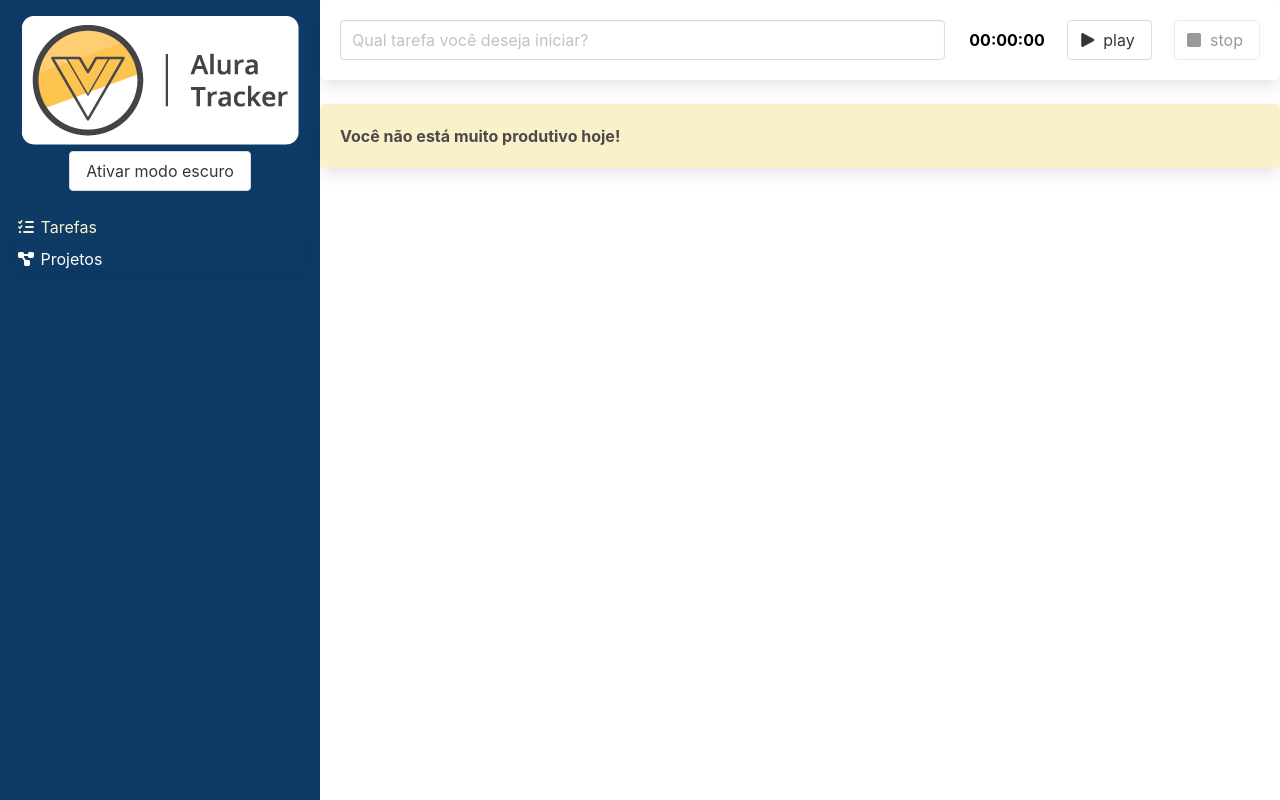
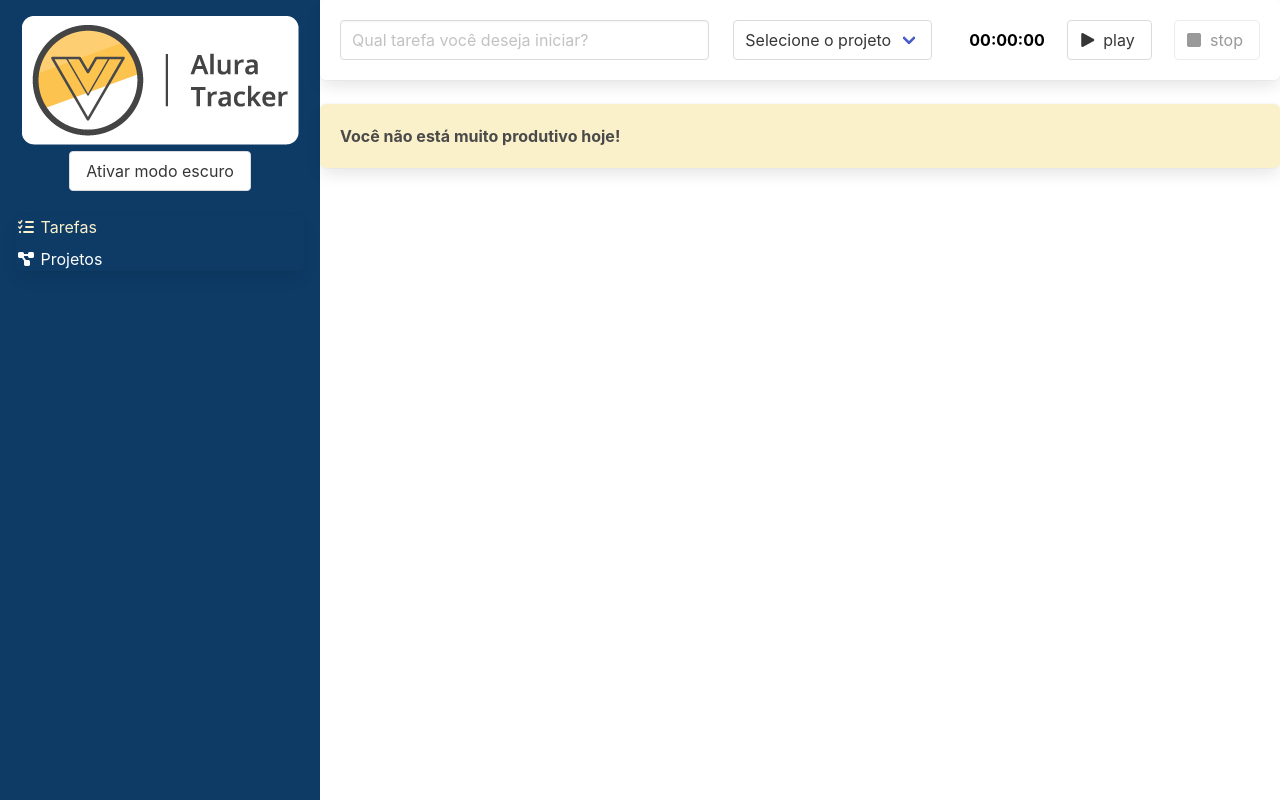
Before and after one commit to KaueGSouzaDevs/ws-alura-tracker, a Vue app: page / in a window 1280 px wide. Built offline with nearby package versions, Linux system fonts and the light colour scheme.

Commit message:
Feat: Refatoração formulário e lista de projetos, adiciona métedo de edição de projetos e persiste lista de projetos em store usando vuex

```diff
--- a/package.json
+++ b/package.json
@@ -10,7 +10,8 @@
   "dependencies": {
     "core-js": "^3.8.3",
     "vue": "^3.2.13",
-    "vue-router": "^4.5.1"
+    "vue-router": "^4.5.1",
+    "vuex": "^4.0.2"
   },
   "devDependencies": {
     "@fortawesome/fontawesome-free": "^7.0.0",
--- a/src/components/Formulario.vue
+++ b/src/components/Formulario.vue
@@ -1,8 +1,16 @@
 <template>
     <div class="box formulario">
         <div class="columns">
-            <div class="column is-8" role="form" aria-label="Formulário para criação de uma nova tarefa.">
+            <div class="column is-5" role="form" aria-label="Formulário para criação de uma nova tarefa.">
                 <input type="text" class="input" placeholder="Qual tarefa você deseja iniciar?" v-model="descricao"/>
+            </div>
+            <div class="column is-3">
+                <div class="select">
+                    <select v-model="idProjeto">
+                        <option value="">Selecione o projeto</option>
+                        <option v-for="projeto in projetos" :key="projeto.id" :value="projeto.id">{{ projeto.nome }}</option>
+                    </select>
+                </div>
             </div>
             <div class="column">
                 <Temporizador @aoTemporizadorFinalizado="finalizarTarefa" />
@@ -12,15 +20,18 @@
 </template>
 
 <script lang="ts">
-import { defineComponent } from "vue";
+import { computed, defineComponent } from "vue";
 import Temporizador from "./Temporizador.vue";
+import { key } from "@/store";
+import { useStore } from "vuex";
 
 export default defineComponent({
     name: "AppFormulario",
     emits: ['aoSalvarTarefa'],
     data () {
         return {
-            descricao: ''
+            descricao: '',
+            idProjeto: ''
         }
     },
     components: {
@@ -28,8 +39,14 @@ export default defineComponent({
     },
     methods: {
         finalizarTarefa(tempoDecorrido: number) : void {
-            this.$emit('aoSalvarTarefa', {duracaoEmSegundos: tempoDecorrido, descricao: this.descricao})
+            this.$emit('aoSalvarTarefa', {duracaoEmSegundos: tempoDecorrido, descricao: this.descricao, projeto: this.projetos.find(proj => proj.id === this.idProjeto)});
             this.descricao = '';
+        }
+    },
+    setup() {
+        const store = useStore(key)
+        return {
+            projetos: computed(() => store.state.projetos)
         }
     }
 });
--- a/src/interfaces/ITarefa.ts
+++ b/src/interfaces/ITarefa.ts
@@ -1,4 +1,7 @@
+import IProjeto from "./IProjeto";
+
 export default interface ITarefa {
   duracaoEmSegundos: number;
   descricao: string;
+  projeto: IProjeto;
 }
--- a/src/main.ts
+++ b/src/main.ts
@@ -2,4 +2,5 @@ import "@fortawesome/fontawesome-free/css/all.css";
 import { createApp } from "vue";
 import App from "./App.vue";
 import roteador from "./roteador";
-createApp(App).use(roteador).mount("#app");
+import { key, store } from "./store";
+createApp(App).use(roteador).use(store, key).mount("#app");
--- a/src/roteador/index.ts
+++ b/src/roteador/index.ts
@@ -1,4 +1,5 @@
 import Projetos from "@/views/Projetos.vue";
+import Formulario from "@/views/projetos/Formulario.vue";
 import Tarefas from "@/views/Tarefas.vue";
 import { createRouter, createWebHashHistory, RouteRecordRaw } from "vue-router";
 
@@ -13,6 +14,17 @@ const rotas: RouteRecordRaw[] = [
     name: "Projetos",
     component: Projetos,
   },
+  {
+    path: "/projetos/novo",
+    name: "Novo Projeto",
+    component: Formulario,
+  },
+  {
+    path: "/projetos/:id",
+    name: "Editar Projeto",
+    component: Formulario,
+    props: true,
+  },
 ];
 
 const roteador = createRouter({
--- /dev/null
+++ b/src/store/index.ts
@@ -0,0 +1,33 @@
+import IProjeto from "@/interfaces/IProjeto";
+import { InjectionKey } from "vue";
+import { createStore, Store, useStore as vuexUseStore } from "vuex";
+
+interface Estado {
+  projetos: IProjeto[];
+}
+
+export const key: InjectionKey<Store<Estado>> = Symbol();
+
+export const store = createStore<Estado>({
+  state: {
+    projetos: [],
+  },
+  mutations: {
+    ADICIONAR_PROJETO(state, nomeDoProjeto: string) {
+      const projeto: IProjeto = {
+        id: new Date().toISOString(),
+        nome: nomeDoProjeto,
+      } as IProjeto;
+      state.projetos.push(projeto);
+    },
+
+    EDITAR_PROJETO(state, projeto: IProjeto) {
+      const index = state.projetos.findIndex((p) => p.id === projeto.id);
+      state.projetos[index] = projeto;
+    },
+  },
+});
+
+export function useStore(): Store<Estado> {
+  return vuexUseStore(key);
+}
--- a/src/views/Projetos.vue
+++ b/src/views/Projetos.vue
@@ -1,30 +1,31 @@
 <template>
   <section class="projetos">
     <h1 class="title">Projetos</h1>
-    <form @submit.prevent="salvarProjeto">
-      <div class="field">
-        <label for="nomeDoProjeto" class="label">
-          Nome do Projeto
-        </label>
-          <input type="text" id="nomeDoProjeto" class="input" v-model="nomeDoProjeto"/>
-      </div>
-      <div class="field">
-        <button type="submit" class="button">
-          Salvar
-        </button>
-      </div>
-    </form>
+    <router-link to="/projetos/novo" class="button">
+      <span class="icon is-small">
+        <i class="fas fa-plus"></i>
+      </span>
+      <span>Novo projeto</span>
+    </router-link>
     <table class="table is-fullwidth">
       <thead>
         <tr>
           <th>ID</th>
           <th>Nome</th>
+          <th>Ações</th>
         </tr>
       </thead>
       <tbody>
         <tr v-for="projeto in projetos" :key="projeto.id">
           <td>{{ projeto.id }}</td>
           <td>{{ projeto.nome }}</td>
+          <td>
+            <router-link :to="`/projetos/${projeto.id}`" class="button">
+              <span class="icon is-small">
+                <i class="fas fa-pencil-alt"></i>
+              </span>
+            </router-link>
+          </td>
         </tr>
       </tbody>
     </table>
@@ -32,27 +33,18 @@
 </template>
 
 <script lang="ts">
-import IProjeto from '@/interfaces/IProjeto';
-import { defineComponent } from 'vue';
+import { key } from '@/store';
+import { computed, defineComponent } from 'vue';
+import { useStore } from 'vuex';
 
 export default defineComponent({
   name: 'ProjetosView',
-  data() {
+  setup() {
+    const store = useStore(key);
     return {
-      nomeDoProjeto: '',
-      projetos: [] as IProjeto[]
-    }
-  },
-  methods: {
-    salvarProjeto() {
-      const projeto: IProjeto = {
-        nome: this.nomeDoProjeto,
-        id: new Date().toISOString()
-      };
-      this.projetos.push(projeto);
-      this.nomeDoProjeto = '';
-    }
-  },
+      projetos: computed(() => store.state.projetos)
+    };
+  }
 });
 </script>
 
--- /dev/null
+++ b/src/views/projetos/Formulario.vue
@@ -0,0 +1,69 @@
+<template>
+  <section class="projetos">
+    <h1 class="title">Projetos</h1>
+    <form @submit.prevent="salvarProjeto">
+      <div class="field">
+        <label for="nomeDoProjeto" class="label">
+          Nome do Projeto
+        </label>
+          <input type="text" id="nomeDoProjeto" class="input" v-model="nomeDoProjeto"/>
+      </div>
+      <div class="field">
+        <button type="submit" class="button">
+          Salvar
+        </button>
+      </div>
+    </form>
+  </section>
+</template>
+
+<script lang="ts">
+import { key, store } from '@/store';
+import { defineComponent } from 'vue';
+import { useStore } from 'vuex';
+
+export default defineComponent({
+  name: 'FormularioProjetosView',
+  props: {
+    id: {
+      type: String
+    }
+  },
+  mounted() {
+    if (this.id) {
+      const projeto = store.state.projetos.find((projeto) => projeto.id === this.id);
+      this.nomeDoProjeto = projeto?.nome || '';
+
+    }
+  },
+  data() {
+    return {
+      nomeDoProjeto: ''
+    }
+  },
+  methods: {
+    salvarProjeto() {
+
+      if (this.id) {
+        store.commit('EDITAR_PROJETO', { id: this.id, nome: this.nomeDoProjeto });
+      } else {
+        store.commit('ADICIONAR_PROJETO', this.nomeDoProjeto);
+      }
+      this.nomeDoProjeto = '';
+      this.$router.push('/projetos');
+    }
+  },
+  setup() {
+    const store = useStore(key);
+    return {
+      store
+    };
+  }
+});
+</script>
+
+<style scoped>
+.projetos {
+  padding: 1.5rem;
+}
+</style>
```
Also changed, not shown: 1 other file (tests, documents, lock files or other folders).
